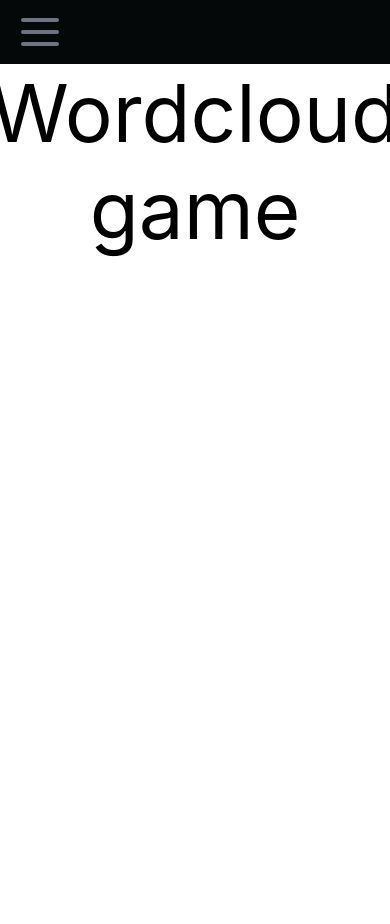
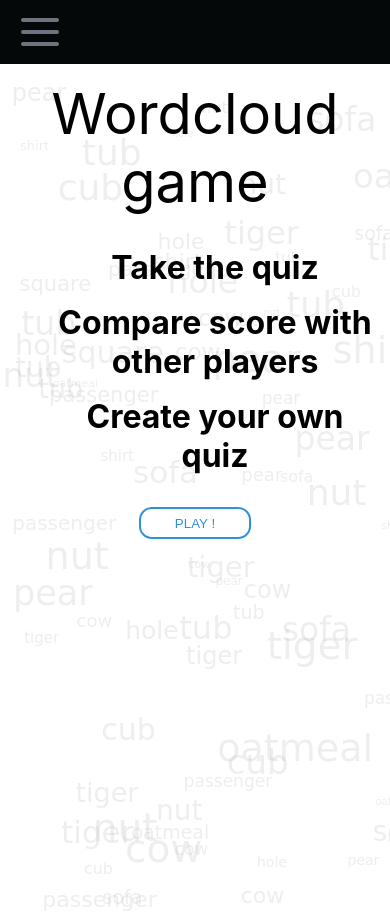
Before and after one commit to mario688/Binarapps-Game, a React (Create React App) app: page / in a window 390 px wide. Before the commit the page ends 844 px from the top, so only its background shows below. Built offline with nearby package versions, Linux system fonts and the light colour scheme.

Commit message:
Added homepage content

```diff
--- a/src/App.tsx
+++ b/src/App.tsx
@@ -30,14 +30,7 @@ function App() {
       />
 
       <Routes>
-        <Route
-          path={"/"}
-          element={
-            <Card>
-              <HomePage />
-            </Card>
-          }
-        />
+        <Route path={"/"} element={<HomePage />} />
         <Route
           path={"/addnewset"}
           element={
--- a/src/pages/HomePage.module.scss
+++ b/src/pages/HomePage.module.scss
@@ -1,7 +1,34 @@
-.homeInfo {
+.homePageContainer {
   height: 100%;
-  font-size: 5rem;
-  .title {
+  width: 100%;
+  padding-top: 1rem;
+  canvas {
+    position: absolute;
+    z-index: -100;
+  }
+  .textContainer {
+    font-size: 2rem;
+    font-weight: bold;
+    text-align: center;
+    margin-bottom: 2rem;
+    ul {
+      list-style: none;
+      li {
+        margin: 1rem;
+      }
+    }
+  }
+  .btnContainer {
     text-align: center;
   }
 }
+.title {
+  margin-bottom: 2rem;
+  font-size: 5rem;
+  text-align: center;
+}
+@media (max-width: 40rem) {
+  .title {
+    font-size: 3.5rem;
+  }
+}
--- a/src/pages/HomePage.tsx
+++ b/src/pages/HomePage.tsx
@@ -1,8 +1,81 @@
+import { useRef, useEffect } from "react";
+import { useNavigate } from "react-router";
 import Style from "./HomePage.module.scss";
+import Button from "../components/UI/Button";
 const HomePage = () => {
+  const navigate = useNavigate();
+  const canvasRef = useRef<HTMLCanvasElement | null>(null);
+  const wordsArry = [
+    "hole",
+    "sofa",
+    "pear",
+    "tiger",
+    "oatmeal",
+    "square",
+    "nut",
+    "cub",
+    "shirt",
+    "tub",
+    "passenger",
+    " cow",
+  ];
+  window.addEventListener("resize", () => {});
+  useEffect(() => {
+    const canvas = canvasRef.current;
+    if (!canvas) {
+      return;
+    }
+    const context = canvas.getContext("2d");
+
+    if (!context) {
+      return;
+    }
+
+    const drawBackgournd = () => {
+      context.fillStyle = "rgba(183, 183, 183, 0.239)";
+      for (let i = 0; i < 80; i++) {
+        const fontSize = Math.floor(Math.random() * 30) + 10;
+        context.font = `${fontSize}px Comic Sans MS`;
+        const x = Math.random() * window.innerWidth;
+        const y = Math.random() * window.innerHeight;
+        const randomIndex = Math.floor(Math.random() * wordsArry.length);
+        const word = wordsArry[randomIndex];
+        context.fillText(word, x, y);
+      }
+    };
+    drawBackgournd();
+    const handleResize = () => {
+      context.canvas.height = window.innerHeight;
+      context.canvas.width = window.innerWidth;
+      drawBackgournd();
+    };
+    window.addEventListener("resize", handleResize);
+  }, []);
+
   return (
-    <div className={Style.homeInfo}>
+    <div className={Style.homePageContainer}>
+      <canvas
+        width={window.innerWidth}
+        height={window.innerHeight}
+        ref={canvasRef}
+      />
       <div className={Style.title}>Wordcloud game</div>
+      <div className={Style.textContainer}>
+        <ul>
+          <li>Take the quiz</li>
+          <li>Compare score with other players</li>
+          <li>Create your own quiz</li>
+        </ul>
+      </div>
+      <div className={Style.btnContainer}>
+        <Button
+          onClickHandler={() => {
+            navigate("/play");
+          }}
+        >
+          PLAY !
+        </Button>
+      </div>
     </div>
   );
 };
```
